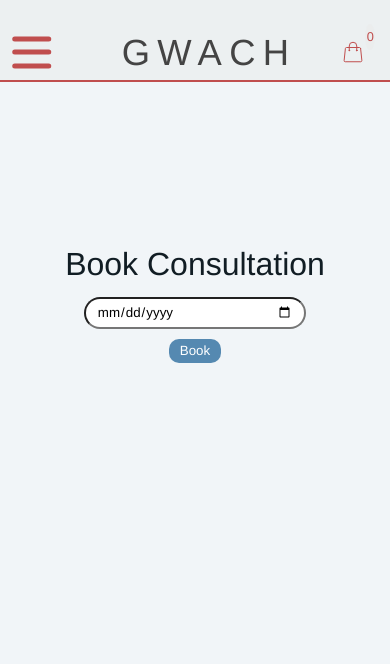
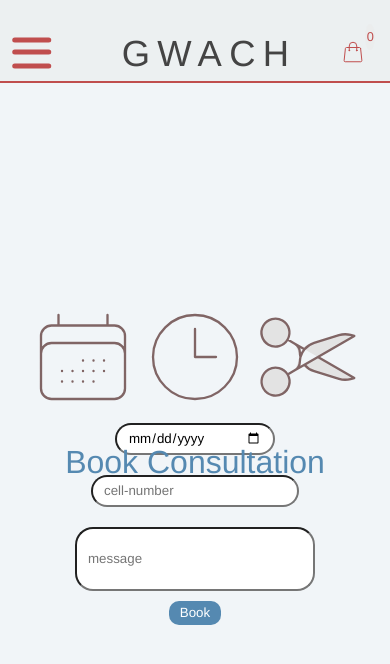
Before and after one commit to geekcoldhand/GeekWithAColdBackend, a Next.js app: page /booking in a window 390 px wide. Shown: the top 664 px of the page. Built offline with nearby package versions, Linux system fonts and the light colour scheme.

Commit message:
booking page styles

```diff
--- a/app/booking/booking.css
+++ b/app/booking/booking.css
@@ -1,15 +1,22 @@
 .booking-container{
     margin-inline: auto;
     display: flex;
+    flex-direction: row;
+    align-items: center;
+    justify-content: center;
+    height: 90vh;
+    position: relative;
+}
+
+.client-input-container{
+    display: flex;
     flex-direction: column;
     align-items: center;
-    justify-content: top;
-    margin-top: 10rem;
-    height: 90vh;
 }
 
+
 .date-input{
-    width: 57vw;
+    width: 10rem;
     height: 2rem;
     margin-block: 10px;
     border-radius: 18px;
@@ -25,4 +32,54 @@
 }
 .booking-title{
     font-weight: 200;
+    color: #5589b1;
+    position: absolute;
+    top: 29;
+    text-align: center;
 }
+
+.graphics-container{
+    height: 11rem;
+    display: flex;
+    color: rgb(128, 101, 101);
+
+}
+
+.graphics-container svg{
+    height: 10rem;
+}
+
+.number-input{
+    height: 2rem;
+    width: 13rem;
+    margin-block: 10px;
+    border-radius: 18px;
+    padding-inline: 11px;
+}
+.time-input{
+    height: 2rem;
+    margin-block: 10px;
+    border-radius: 18px;
+    padding-inline: 11px;
+}
+
+.message-input{
+    height: 4rem;
+    width: 15rem;
+    margin-block: 10px;
+    border-radius: 18px;
+    padding-inline: 11px;
+}
+
+@media screen and (max-width: 768px) {
+
+    .booking-container{
+        flex-direction: column;
+    }
+    .graphics-container svg{
+        height: 7rem;
+    }
+    .graphics-container{
+        height: 7rem;
+    }
+}
--- a/app/booking/page.tsx
+++ b/app/booking/page.tsx
@@ -1,9 +1,9 @@
-'use client';
-import React, { useState } from 'react';
+"use client";
+import React, { useState } from "react";
 import "./booking.css";
 
 const Booking = () => {
-  const [selectedDate, setSelectedDate] = useState<string>('');
+	const [selectedDate, setSelectedDate] = useState<string>("");
 
 	// Handle date input change
 	const handleDateChange = (e: React.ChangeEvent<HTMLInputElement>) => {
@@ -13,16 +13,16 @@ const Booking = () => {
 	// Handle confirm button click
 	const handleConfirm = async () => {
 		if (!selectedDate) {
-      alert('Please select a date.');
+			alert("Please select a date.");
 			return;
 		}
 
 		try {
 			// Call the backend API to send the email
-      const response = await fetch('/api/booking-email', {
-        method: 'POST',
+			const response = await fetch("/api/booking-email", {
+				method: "POST",
 				headers: {
-          'Content-Type': 'application/json',
+					"Content-Type": "application/json",
 				},
 				body: JSON.stringify({
 					date: selectedDate,
@@ -30,28 +30,96 @@ const Booking = () => {
 			});
 
 			if (response.ok) {
-        alert('Thank You! We will get back to you soon to confirm your booking.');
+				alert(
+					"Thank You! We will get back to you soon to confirm your booking."
+				);
 			} else {
-        alert('Failed to send email. Please try again.');
+				alert("Failed to send email. Please try again.");
 			}
 		} catch (error) {
-      console.error('Error sending email:', error);
-      alert('An error occurred. Please try again.');
+			console.error("Error sending email:", error);
+			alert("An error occurred. Please try again.");
 		}
 	};
 
 	return (
 		<div className="booking-container">
 			<h1 className="booking-title">Book Consultation</h1>
+
+			<div className="graphics-container">
+				<svg
+					data-slot="icon"
+					fill="none"
+					strokeWidth=".5"
+					stroke="currentColor"
+					width="auto"
+					height={24}
+					viewBox="0 0 24 24"
+					xmlns="http://www.w3.org/2000/svg"
+					aria-hidden="true"
+				>
+					<path
+						strokeLinecap="round"
+						strokeLinejoin="round"
+						d="M6.75 3v2.25M17.25 3v2.25M3 18.75V7.5a2.25 2.25 0 0 1 2.25-2.25h13.5A2.25 2.25 0 0 1 21 7.5v11.25m-18 0A2.25 2.25 0 0 0 5.25 21h13.5A2.25 2.25 0 0 0 21 18.75m-18 0v-7.5A2.25 2.25 0 0 1 5.25 9h13.5A2.25 2.25 0 0 1 21 11.25v7.5m-9-6h.008v.008H12v-.008ZM12 15h.008v.008H12V15Zm0 2.25h.008v.008H12v-.008ZM9.75 15h.008v.008H9.75V15Zm0 2.25h.008v.008H9.75v-.008ZM7.5 15h.008v.008H7.5V15Zm0 2.25h.008v.008H7.5v-.008Zm6.75-4.5h.008v.008h-.008v-.008Zm0 2.25h.008v.008h-.008V15Zm0 2.25h.008v.008h-.008v-.008Zm2.25-4.5h.008v.008H16.5v-.008Zm0 2.25h.008v.008H16.5V15Z"
+					></path>
+				</svg>
+
+				<svg
+					data-slot="icon"
+					fill="none"
+					strokeWidth=".5"
+					stroke="currentColor"
+					viewBox="0 0 24 24"
+					width="auto"
+					height={24}
+					xmlns="http://www.w3.org/2000/svg"
+					aria-hidden="true"
+				>
+					<path
+						strokeLinecap="round"
+						strokeLinejoin="round"
+						d="M12 6v6h4.5m4.5 0a9 9 0 1 1-18 0 9 9 0 0 1 18 0Z"
+					></path>
+				</svg>
+
+				<svg
+					data-slot="icon"
+					fill="#e3e3e3"
+					stroke="currentColor"
+					height="24px"
+					strokeWidth={0.5}
+					viewBox="0 0 24 24"
+					width="auto"
+					xmlns="http://www.w3.org/2000/svg"
+					aria-hidden="true"
+				>
+					<path
+						strokeLinecap="round"
+						strokeLinejoin="round"
+						d="m7.848 8.25 1.536.887M7.848 8.25a3 3 0 1 1-5.196-3 3 3 0 0 1 5.196 3Zm1.536.887a2.165 2.165 0 0 1 1.083 1.839c.005.351.054.695.14 1.024M9.384 9.137l2.077 1.199M7.848 15.75l1.536-.887m-1.536.887a3 3 0 1 1-5.196 3 3 3 0 0 1 5.196-3Zm1.536-.887a2.165 2.165 0 0 0 1.083-1.838c.005-.352.054-.695.14-1.025m-1.223 2.863 2.077-1.199m0-3.328a4.323 4.323 0 0 1 2.068-1.379l5.325-1.628a4.5 4.5 0 0 1 2.48-.044l.803.215-7.794 4.5m-2.882-1.664A4.33 4.33 0 0 0 10.607 12m3.736 0 7.794 4.5-.802.215a4.5 4.5 0 0 1-2.48-.043l-5.326-1.629a4.324 4.324 0 0 1-2.068-1.379M14.343 12l-2.882 1.664"
+					></path>
+				</svg>
+			</div>
+			<div className="client-input-container">
 				<input
 					type="date"
 					value={selectedDate}
 					onChange={handleDateChange}
 					className="date-input"
 				/>
+
+				<input
+					type="number"
+					className="number-input"
+					placeholder="cell-number"
+					maxLength={10}
+				/>
+				<input type="text" className="message-input" placeholder="message" />
 				<button onClick={handleConfirm} className="confirm-button">
 					Book
 				</button>
+			</div>
 		</div>
 	);
 };
--- a/app/products/[id]/singleProduct.css
+++ b/app/products/[id]/singleProduct.css
@@ -9,6 +9,7 @@ flex-direction: column;
 	color: black;
 	cursor: pointer;
 	margin-left: 1rem;
+	box-shadow: none;
 }
 
 
@@ -45,7 +46,7 @@ flex-direction: column;
 	margin-top: 1rem;
 }
 .prod-photo{
-	margin-bottom: .5rem;
+	margin-bottom: 1rem;
 }
 
 .size-container {
--- a/app/return/page.tsx
+++ b/app/return/page.tsx
@@ -14,12 +14,12 @@ export default async function CheckoutReturn({ searchParams }: any) {
  // console.log("return page", session);
 
   if (session?.status === "open") {
-    return <p>Oh No! Payment did not work. Please try again. </p>;
+    return <p style={{ textAlign: "center" }}>Oh No! Payment did not work. Please try again. </p>;
   }
 
   if (session?.status === "complete") {
     return (
-      <h3>
+      <h3 style={{ textAlign: "center" }}>
        Thank you for supporting your local Atelier. Please check your email for confirmation and shipping details.
       </h3>
     );
--- a/components/Cart/Cart.css
+++ b/components/Cart/Cart.css
@@ -18,7 +18,6 @@
 
 .cart {
 	display: grid;
-
 	grid-template-columns:  auto 140px 70px 70px;
 	grid-template-rows: 75px;
 	gap: 3rem 1rem;
@@ -29,7 +28,10 @@
     margin-inline: auto;
     width: fit-content;
 }
-
+.dialog{
+	margin-inline: auto;
+	margin-top: 1rem;
+}
 .title {
 	height: 100%;
 	display: grid;
--- a/components/StripeCheckout/StripeCheckout.tsx
+++ b/components/StripeCheckout/StripeCheckout.tsx
@@ -47,7 +47,7 @@ export default function StripeCheckout({
 	return (
 		<div className="stripe-element-form">
 			{showCheckout && (
-				<dialog open>
+				<dialog open className="dialog" onClose={() => setShowCheckout(false)}>
 					<EmbeddedCheckoutProvider stripe={stripe} options={options}>
 						<EmbeddedCheckout />
 					</EmbeddedCheckoutProvider>
--- a/context/CartContext.tsx
+++ b/context/CartContext.tsx
@@ -30,7 +30,7 @@ interface State {
 type Action =
 	| { type: "CLEAR" }
 	| { type: "REMOVE"; payload: string }
-	| { type: "CART"; payload: { id: string; amount: number; product: CartItem } }
+	| { type: "CART"; payload: { id: string; amount: number; product: CartItem; size: string } }
 	| { type: "INC"; payload: string }
 	| { type: "DEC"; payload: string }
 	| { type: "GET_TOTALS" };
@@ -156,8 +156,8 @@ const CartProvider = ({ children }: { children: ReactNode }) => {
 	const [state, dispatch] = useReducer(reducer, initialState);
 
 	// Add to cart
-	const addToCart = (id: string, amount: number, product: CartItem) => {
-		dispatch({ type: "CART", payload: { id, amount, product } });
+	const addToCart = (id: string, amount: number, product: CartItem, size: string) => {
+		dispatch({ type: "CART", payload: { id, amount, product, size } });
 	};
 
 	// Remove item
--- a/context/data.js
+++ b/context/data.js
@@ -1,5 +1,3 @@
-
-
 
 const data = [
   {
```
Also changed, not shown: app/cart/page.tsx (+10 -10 lines), components/Cart/AddToCart.tsx (+12 -2 lines). Lines whose indentation alone changed are shown as unchanged.
